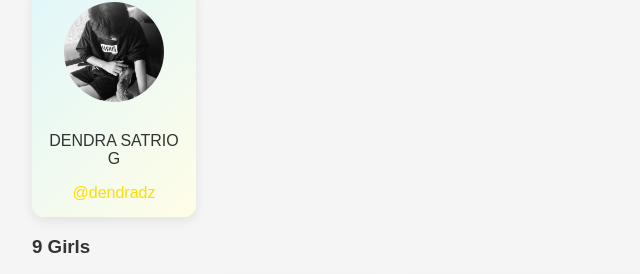
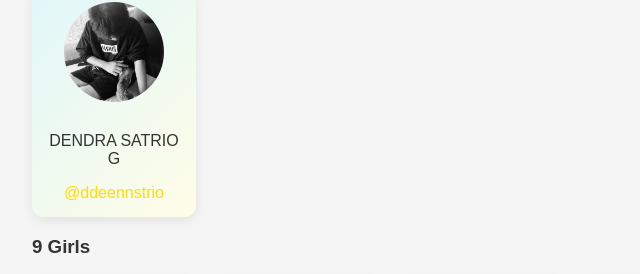
Before and after one commit to imammahdy-ux/Cofsionee, a plain HTML site: page index.html in a window 1280 px wide. Shown: the part 2317-2591 px from the top of the page, 158-798 px from the left. Drawn offline with Linux system fonts and the light colour scheme.

Commit message:
index.html

```diff
--- a/index.html
+++ b/index.html
@@ -59,7 +59,7 @@
       <div class="anggota-card"><img src="DAVID.jpg" alt="David" /><p>DAVID KHOLILLULLAH</p><a href="https://instagram.com/david_umdn" target="_blank">@david_umdn</a></div>
       <div class="anggota-card"><img src="farel.jpg" alt="Farel" /><p>FAREL NANDA P</p><a href="https://instagram.com/p1_ratama" target="_blank">@p1_ratama</a></div>
       <div class="anggota-card"><img src="IMAM.jpg" alt="Imam" /><p>IMAM MAHDY</p><a href="https://instagram.com/immmhdy_" target="_blank">@immmhdy_</a></div>
-      <div class="anggota-card"><img src="dendra.jpg" alt="Dendra" /><p>DENDRA SATRIO G</p><a href="https://instagram.com/ddeennstrio" target="_blank">@dendradz</a></div>
+      <div class="anggota-card"><img src="dendra.jpg" alt="Dendra" /><p>DENDRA SATRIO G</p><a href="https://instagram.com/ddeennstrio" target="_blank">@ddeennstrio</a></div>
     </div>
 
     <h3>9 Girls</h3>
```
